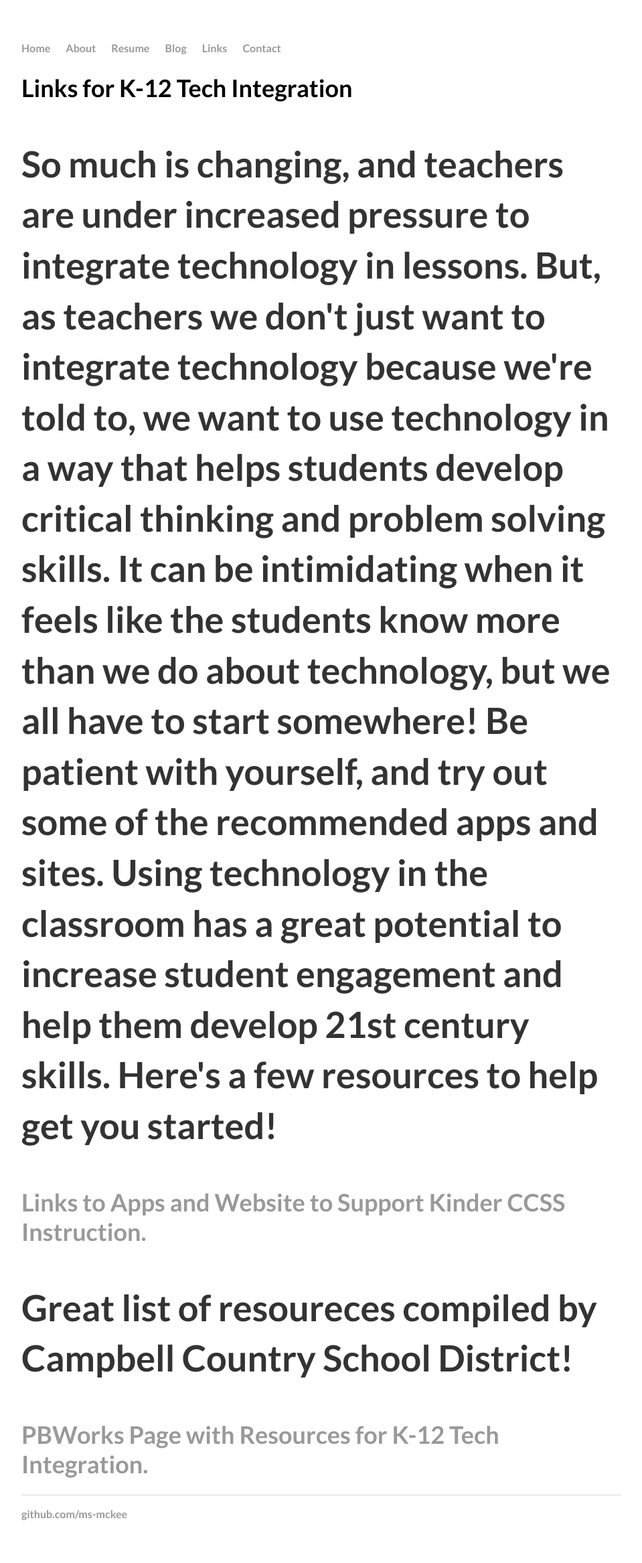
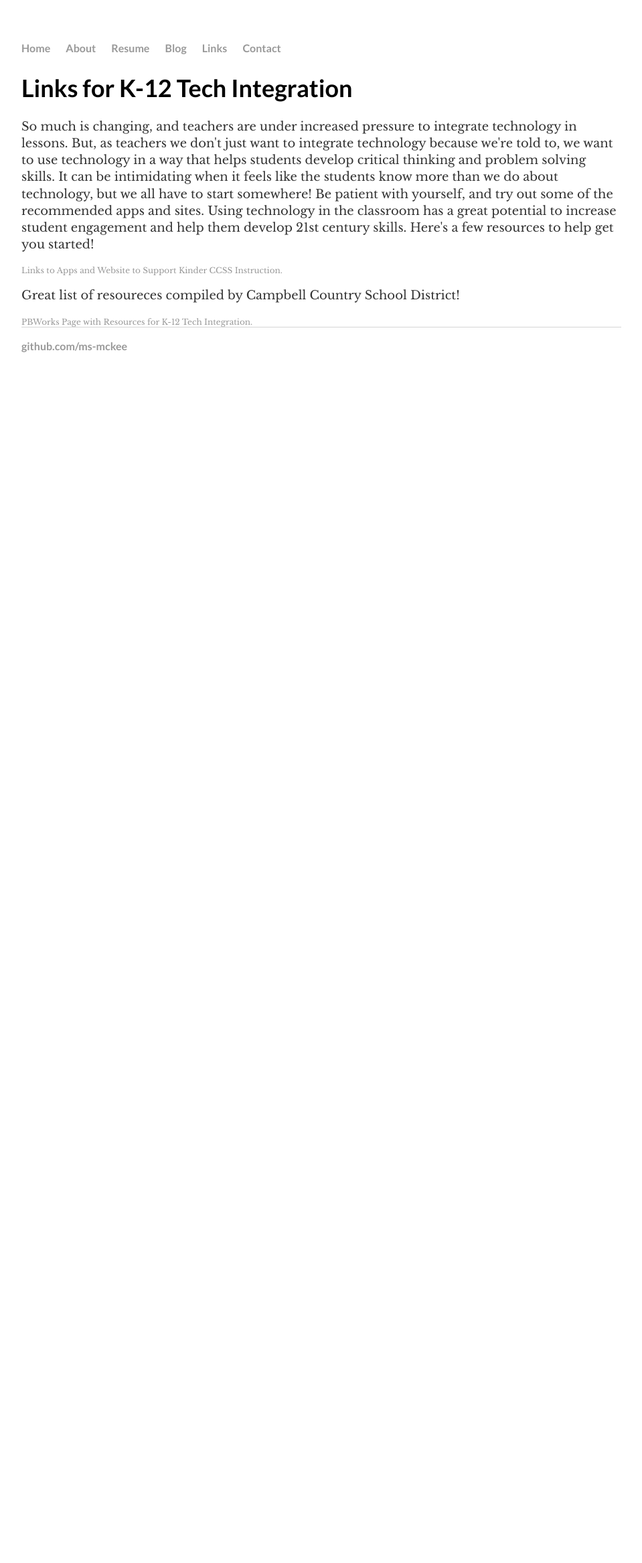
Before and after one commit to ms-mckee/ms-mckee.github.io, a Jekyll site: the page built from links/index.html, in a window 1280 px wide. Shown: the whole page at 67% size, without its empty margins (160-1119 px from the left). Built offline with Jekyll 4.4.1, drawn with Linux system fonts in a browser that asks for light colours; after the commit the page ends 900 px from its top, so only the background shows below that.

```diff
--- a/links/index.html
+++ b/links/index.html
@@ -2,7 +2,7 @@
 layout: default
 title: Links for K-12 Tech Integration
 ---
-<h1>Links for K-12 Tech Integration<h1>
+<h1>Links for K-12 Tech Integration</h1>
 <p>So much is changing, and teachers are under increased pressure to integrate technology in lessons. But, as teachers we don't just want to integrate technology because we're told to, we want to use technology in a way that helps students develop critical thinking and problem solving skills. It can be intimidating when it feels like the students know more than we do about technology, but we all have to start somewhere! Be patient with yourself, and try out some of the recommended apps and sites. Using technology in the classroom has a great potential to increase student engagement and help them develop 21st century skills. Here's a few resources to help get you started!</p>
 <a href="http://web.ccsd.k12.wy.us/techcurr/core/ccsstech_k.HTML#ccss">Links to Apps and Website to Support Kinder CCSS Instruction.</a>
 <p>Great list of resoureces compiled by Campbell Country School District! </p>
```
